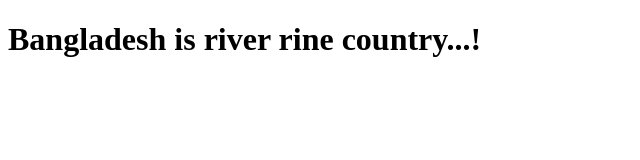
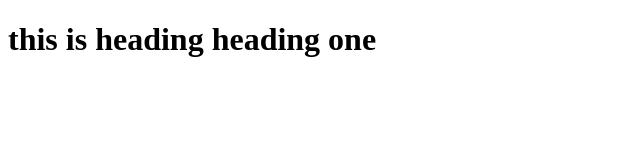
Before and after one commit to abeerkhan12/git-tutorial, a plain HTML site: page index.html in a window 1280 px wide. Shown: the whole page, without its empty margins (0-640 px from the left). Drawn offline with Linux system fonts and the light colour scheme.

Commit message:
h1 added

```diff
--- a/index.html
+++ b/index.html
@@ -5,6 +5,6 @@
 	<title>my first git project</title>
 </head>
 <body>
-	<h1>Bangladesh is river rine country...!</h1>
+	<h1>this is heading heading one</h1>
 </body>
 </html>
```
